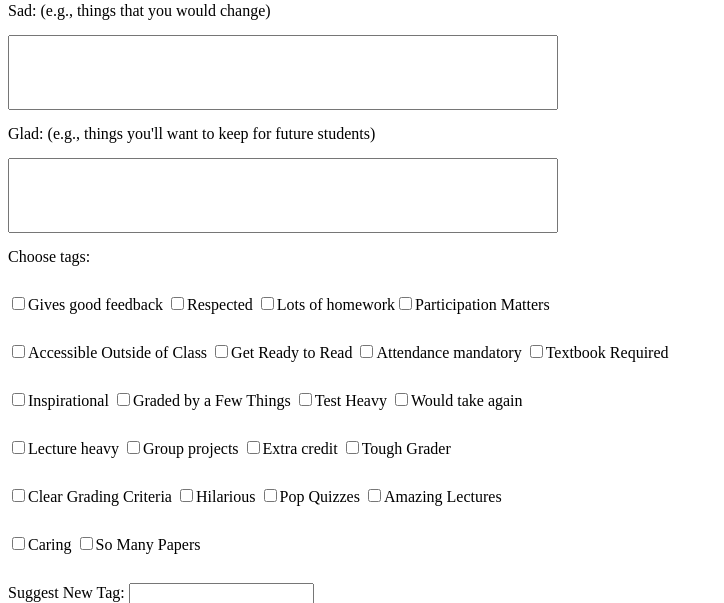
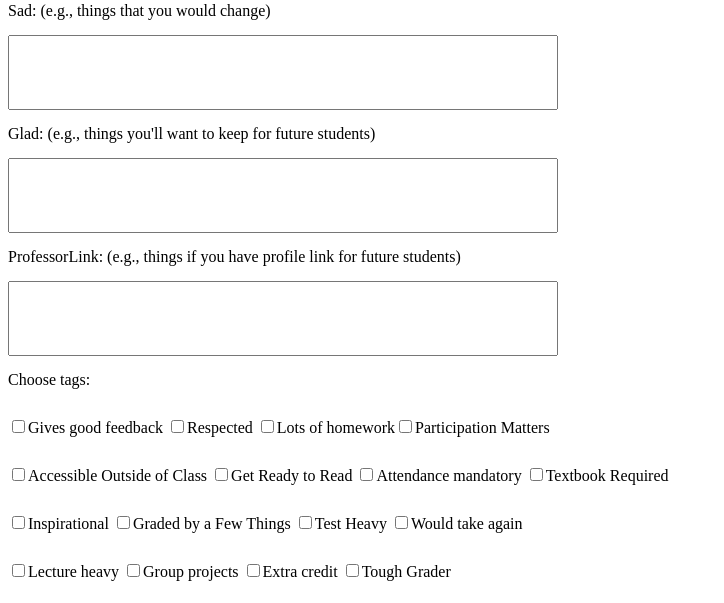
Before and after one commit to ishti-du/RateMyProfessorPlus, a Django app: page /new_review/1 in a window 1280 px wide. Shown: the part 921-1524 px from the top of the page, without its empty margins (0-724 px from the left). Run offline with Django 3.2, Linux system fonts and the light colour scheme; tables that the repository leaves empty hold one stand-in row (values such as "Sample post").

Commit message:
create professorlink function

```diff
--- a/rmp_bd_app/models.py
+++ b/rmp_bd_app/models.py
@@ -218,11 +218,18 @@ class Review(models.Model):
             review_dict[r.user] = r.glad_text
         return review_dict
 
+    '''Function to create professor link'''
+    @staticmethod
+    def ProfessorLink_reviews():
+        review_dict = {}
+        for r in Review.objects.exclude(professorlink_text=' '):
+            review_dict[r.user] = r.professorlink_text
+        return review_dict
     @staticmethod
     def all_reviews():
         review_dict = {}
         for r in Review.objects.all():
-            review_dict[r.user] = r.glad_text + " " + r.sad_text + " " + r.mad_text
+            review_dict[r.user] = r.glad_text + " " + r.sad_text + " " + r.mad_text+ r.professorlink_text + " "
         return review_dict
 
     class Meta:
--- a/rmp_bd_app/templates/rmp_bd_app/professor_details.html
+++ b/rmp_bd_app/templates/rmp_bd_app/professor_details.html
@@ -127,7 +127,7 @@
 
 <div id="stats">
 <div id="professor">
-    <a href=""><h1>{{professor.honorific}} {{professor.first_name}} {{professor.last_name}}</h1> </a>
+    <a href=><h1>{{professor.honorific}} {{professor.first_name}} {{professor.last_name}}</h1> </a>
     <a href=> {{ professor.current_university }}</a><br>
     <a href = "{% url 'rmp_bd_app:new_review' professor.id %}" ><button>Rate Professor</button></a>
 </div>
--- a/rmp_bd_app/templates/rmp_bd_app/profile.html
+++ b/rmp_bd_app/templates/rmp_bd_app/profile.html
@@ -5,5 +5,6 @@
 <p>First Name: {{ user.first_name}}</p>
 <p>Last Name: {{ user.last_name}}</p>
 <p>Email: {{ user.email}}</p>
+<p>Link:{{ user.link}}</p>
 <button type="button" onclick="location.href = '/profile_update';">Update Information</button>
 {% endblock content %}
--- a/rmp_bd_app/templates/rmp_bd_app/reviewform.html
+++ b/rmp_bd_app/templates/rmp_bd_app/reviewform.html
@@ -224,7 +224,9 @@
   <label for="mad">Sad: (e.g., things that you would change)</label><br>
   <input type="textarea" style="height:75px; width:550px;" id="sad" name="sad"><br>
   <label for="glad">Glad: (e.g., things you'll want to keep for future students)</label><br>
-  <input type="textarea" style="height:75px; width:550px;" id="glad" name="glad">
+  <input type="textarea" style="height:75px; width:550px;" id="glad" name="glad"><br>
+  <label for="professorlink">ProfessorLink: (e.g., things if you have profile link for future students)</label><br>
+  <input type="textarea" style="height:75px; width:550px;" id="professorlink" name="glad">
 
   <div id="choosetags">
     <label id="tagslabel">Choose tags:</label><br>
```
